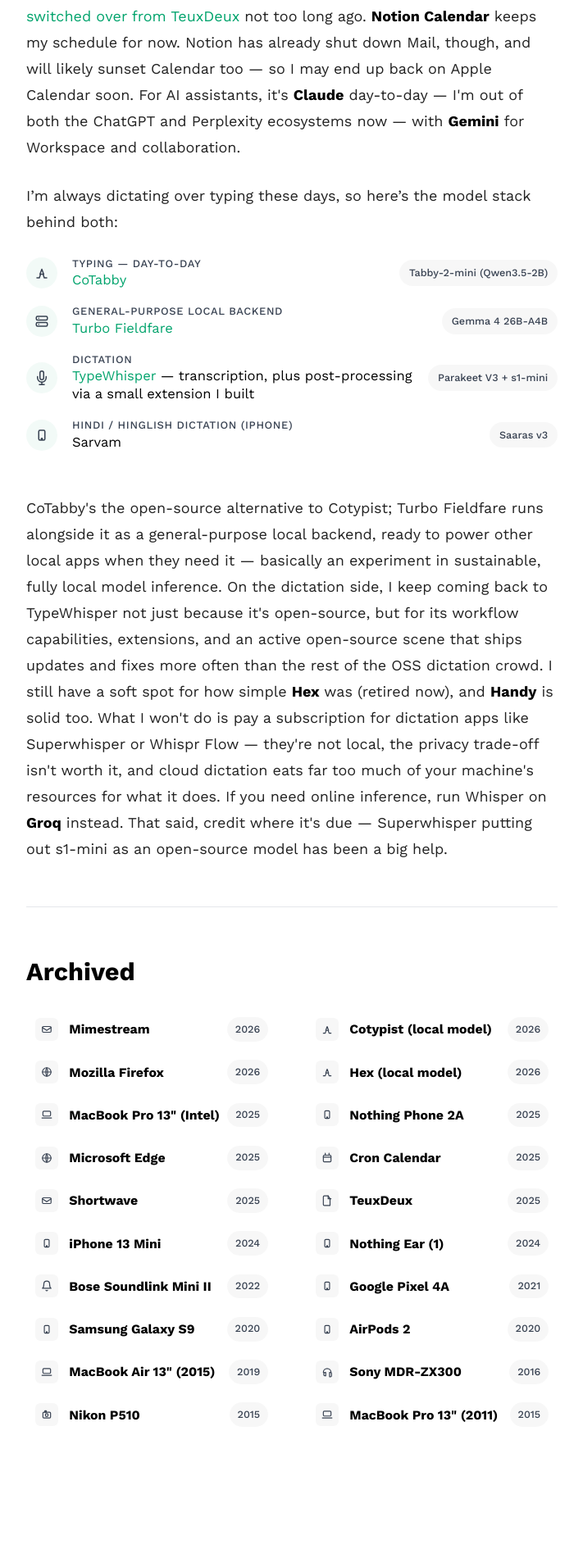
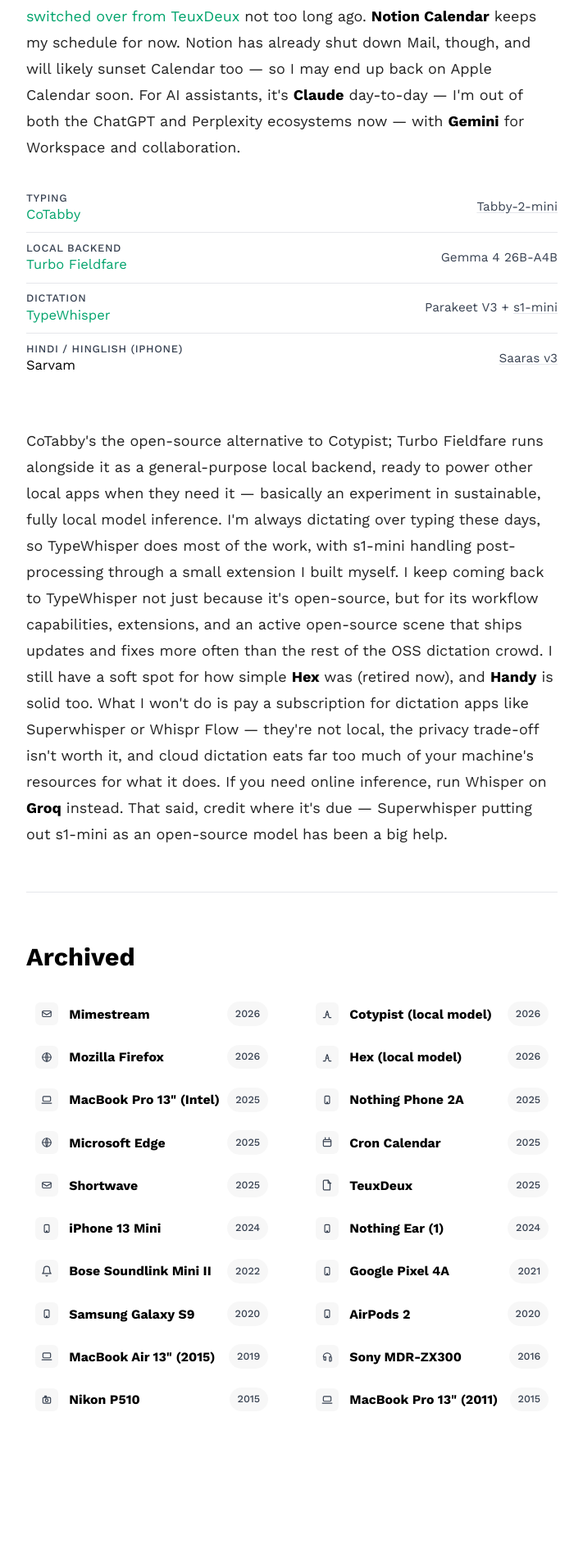
Before and after one commit to talkxo/rishiraj-blog-machine, a Jekyll site: the page built from _pages/stuff.md, in a window 1280 px wide. Shown: the part 2297-4198 px from the top of the page at 82% size, without its empty margins (284-995 px from the left). Built offline with Jekyll 4.4.1, drawn with Linux system fonts in a browser that asks for light colours.

Commit message:
Simplify model-stack list: drop icons and pills, plain data rows
- Remove icons and pill badges from c-stack-list; plain rows with
  hairline dividers, model names as quiet underlined links
- Link Tabby-2-mini to its Hugging Face source
- Move 'dictating over typing' framing into the paragraph discussing
  the actual apps instead of as an intro to the whole list

Co-Authored-By: Claude Sonnet 5 <noreply@anthropic.com>

```diff
--- a/_pages/stuff.md
+++ b/_pages/stuff.md
@@ -72,44 +72,38 @@ permalink: /stuff/
 <h2 class="c-archives__year">Softwares</h2>
 <p style="margin-bottom: 0.5rem;">For browsing, I use <strong>Arc</strong> — after <a href="/2026/im-looking-for-a-new-browser">a long detour through every alternative worth trying</a>, I'm back, sticking with it until it's discontinued for good, though still on the lookout for a WebKit-based alternative like <strong>Nook</strong>. My email default is <strong>Apple Mail</strong>, though I've been trying <strong>Extra</strong> — the mail app from the folks behind Pinterest — and loving it so far. <strong>Raycast</strong> has been my preferred launcher since 2020, and I love it. It's a staple, with over 50 custom settings tuned in over the years. Not upgrading to v2 until they force it.</p>
 <p style="margin-bottom: 0.5rem;">I take notes in <strong>Bear</strong> and handle to-dos with <strong>Apple Reminders</strong> — <a href="/2025/teuxdeux-to-apple-reminders">I switched over from TeuxDeux</a> not too long ago. <strong>Notion Calendar</strong> keeps my schedule for now. Notion has already shut down Mail, though, and will likely sunset Calendar too — so I may end up back on Apple Calendar soon. For AI assistants, it's <strong>Claude</strong> day-to-day — I'm out of both the ChatGPT and Perplexity ecosystems now — with <strong>Gemini</strong> for Workspace and collaboration.</p>
-I'm always dictating over typing these days, so here's the model stack behind both:
-
 <div class="c-stack-list">
   <div class="c-stack-row">
-    <div class="c-stack-row__icon">{% include icon.html name="type" %}</div>
     <div class="c-stack-row__content">
-      <span class="c-stack-row__use">Typing — day-to-day</span>
+      <span class="c-stack-row__use">Typing</span>
       <span class="c-stack-row__app"><a href="https://github.com/FuJacob/cotabby">CoTabby</a></span>
     </div>
-    <span class="c-stack-row__badge">Tabby-2-mini (Qwen3.5-2B)</span>
+    <span class="c-stack-row__model"><a href="https://huggingface.co/mradermacher/Qwen3.5-2B-Base-i1-GGUF">Tabby-2-mini</a></span>
   </div>
   <div class="c-stack-row">
-    <div class="c-stack-row__icon">{% include icon.html name="server" %}</div>
     <div class="c-stack-row__content">
-      <span class="c-stack-row__use">General-purpose local backend</span>
+      <span class="c-stack-row__use">Local backend</span>
       <span class="c-stack-row__app"><a href="https://github.com/drumih/turbo-fieldfare">Turbo Fieldfare</a></span>
     </div>
-    <span class="c-stack-row__badge">Gemma 4 26B-A4B</span>
+    <span class="c-stack-row__model">Gemma 4 26B-A4B</span>
   </div>
   <div class="c-stack-row">
-    <div class="c-stack-row__icon">{% include icon.html name="mic" %}</div>
     <div class="c-stack-row__content">
       <span class="c-stack-row__use">Dictation</span>
-      <span class="c-stack-row__app"><a href="https://github.com/typewhisper/">TypeWhisper</a> — transcription, plus post-processing via a small extension I built</span>
+      <span class="c-stack-row__app"><a href="https://github.com/typewhisper/">TypeWhisper</a></span>
     </div>
-    <span class="c-stack-row__badge">Parakeet V3 + <a href="https://superwhisper.com/blog/s1">s1-mini</a></span>
+    <span class="c-stack-row__model">Parakeet V3 + <a href="https://superwhisper.com/blog/s1">s1-mini</a></span>
   </div>
   <div class="c-stack-row">
-    <div class="c-stack-row__icon">{% include icon.html name="device" %}</div>
     <div class="c-stack-row__content">
-      <span class="c-stack-row__use">Hindi / Hinglish dictation (iPhone)</span>
+      <span class="c-stack-row__use">Hindi / Hinglish (iPhone)</span>
       <span class="c-stack-row__app">Sarvam</span>
     </div>
-    <span class="c-stack-row__badge"><a href="https://www.sarvam.ai/blogs/asr">Saaras v3</a></span>
+    <span class="c-stack-row__model"><a href="https://www.sarvam.ai/blogs/asr">Saaras v3</a></span>
   </div>
 </div>
 
-<p style="margin-top: 1rem; margin-bottom: 3rem;">CoTabby's the open-source alternative to Cotypist; Turbo Fieldfare runs alongside it as a general-purpose local backend, ready to power other local apps when they need it — basically an experiment in sustainable, fully local model inference. On the dictation side, I keep coming back to TypeWhisper not just because it's open-source, but for its workflow capabilities, extensions, and an active open-source scene that ships updates and fixes more often than the rest of the OSS dictation crowd. I still have a soft spot for how simple <strong>Hex</strong> was (retired now), and <a href="https://github.com/cjpais/Handy"><strong>Handy</strong></a> is solid too. What I won't do is pay a subscription for dictation apps like Superwhisper or Whispr Flow — they're not local, the privacy trade-off isn't worth it, and cloud dictation eats far too much of your machine's resources for what it does. If you need online inference, run Whisper on <strong>Groq</strong> instead. That said, credit where it's due — Superwhisper putting out s1-mini as an open-source model has been a big help.</p>
+<p style="margin-top: 1rem; margin-bottom: 3rem;">CoTabby's the open-source alternative to Cotypist; Turbo Fieldfare runs alongside it as a general-purpose local backend, ready to power other local apps when they need it — basically an experiment in sustainable, fully local model inference. I'm always dictating over typing these days, so TypeWhisper does most of the work, with s1-mini handling post-processing through a small extension I built myself. I keep coming back to TypeWhisper not just because it's open-source, but for its workflow capabilities, extensions, and an active open-source scene that ships updates and fixes more often than the rest of the OSS dictation crowd. I still have a soft spot for how simple <strong>Hex</strong> was (retired now), and <a href="https://github.com/cjpais/Handy"><strong>Handy</strong></a> is solid too. What I won't do is pay a subscription for dictation apps like Superwhisper or Whispr Flow — they're not local, the privacy trade-off isn't worth it, and cloud dictation eats far too much of your machine's resources for what it does. If you need online inference, run Whisper on <strong>Groq</strong> instead. That said, credit where it's due — Superwhisper putting out s1-mini as an open-source model has been a big help.</p>
 
 <hr>
 
--- a/_sass/components/_cards.scss
+++ b/_sass/components/_cards.scss
@@ -407,52 +407,25 @@ img + .c-grid {
 }
 
 /* ==========================================================================
-   Model Stack List (EDC icon/label pattern + Archived badge pattern)
+   Model Stack List (plain data rows, no icons/pills)
    ========================================================================== */
 
 .c-stack-list {
   display: flex;
   flex-direction: column;
-  gap: 1.1rem;
   margin: 1.5rem 0 3rem;
 }
 
 .c-stack-row {
   display: flex;
   align-items: center;
+  justify-content: space-between;
   gap: 1rem;
-  transition: transform 0.2s ease;
+  padding: 0.6rem 0;
+  border-bottom: 1px solid var(--color-border);
 
-  &:hover {
-    transform: translateX(4px);
-
-    .c-stack-row__icon {
-      background: rgba(0, 163, 108, 0.12);
-      color: var(--color-accent);
-    }
-
-    .c-stack-row__badge {
-      background-color: rgba(0, 163, 108, 0.1);
-      color: var(--color-accent);
-      border-color: rgba(0, 163, 108, 0.15);
-    }
-  }
-
-  &__icon {
-    width: 38px;
-    height: 38px;
-    border-radius: 50%;
-    display: grid;
-    place-items: center;
-    background: rgba(0, 163, 108, 0.05);
-    color: var(--color-muted);
-    flex: 0 0 auto;
-    transition: background 0.2s ease, color 0.2s ease;
-
-    svg {
-      width: 18px;
-      height: 18px;
-    }
+  &:last-child {
+    border-bottom: none;
   }
 
   &__content {
@@ -479,28 +452,23 @@ img + .c-grid {
     line-height: 1.3;
   }
 
-  &__badge {
-    font-size: 0.7rem;
-    font-weight: 500;
+  &__model {
+    font-size: 0.85rem;
+    font-weight: 400;
     color: var(--color-muted);
-    background-color: rgba(0, 0, 0, 0.03);
-    border: 1px solid transparent;
-    padding: 0.2rem 0.6rem;
-    border-radius: 20px;
+    text-align: right;
     white-space: nowrap;
     flex: 0 0 auto;
-    transition: all 0.2s ease;
-
-    html[data-theme="dark"] & {
-      background-color: rgba(255, 255, 255, 0.04);
-    }
 
     a {
-      color: inherit;
-      text-decoration: none;
+      color: var(--color-muted);
+      text-decoration: underline;
+      text-decoration-color: var(--color-border);
+      text-underline-offset: 2px;
 
       &:hover {
-        text-decoration: underline;
+        color: var(--color-accent);
+        text-decoration-color: var(--color-accent);
       }
     }
   }
```
